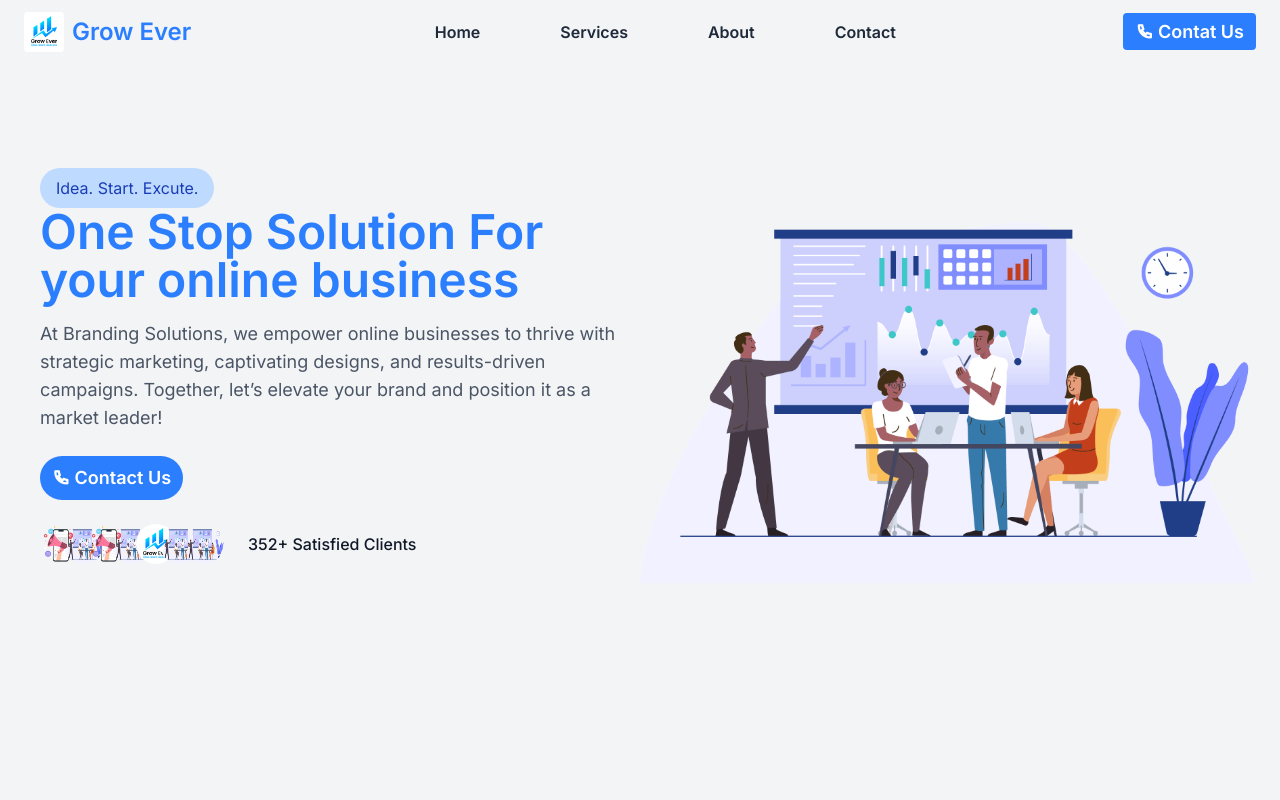
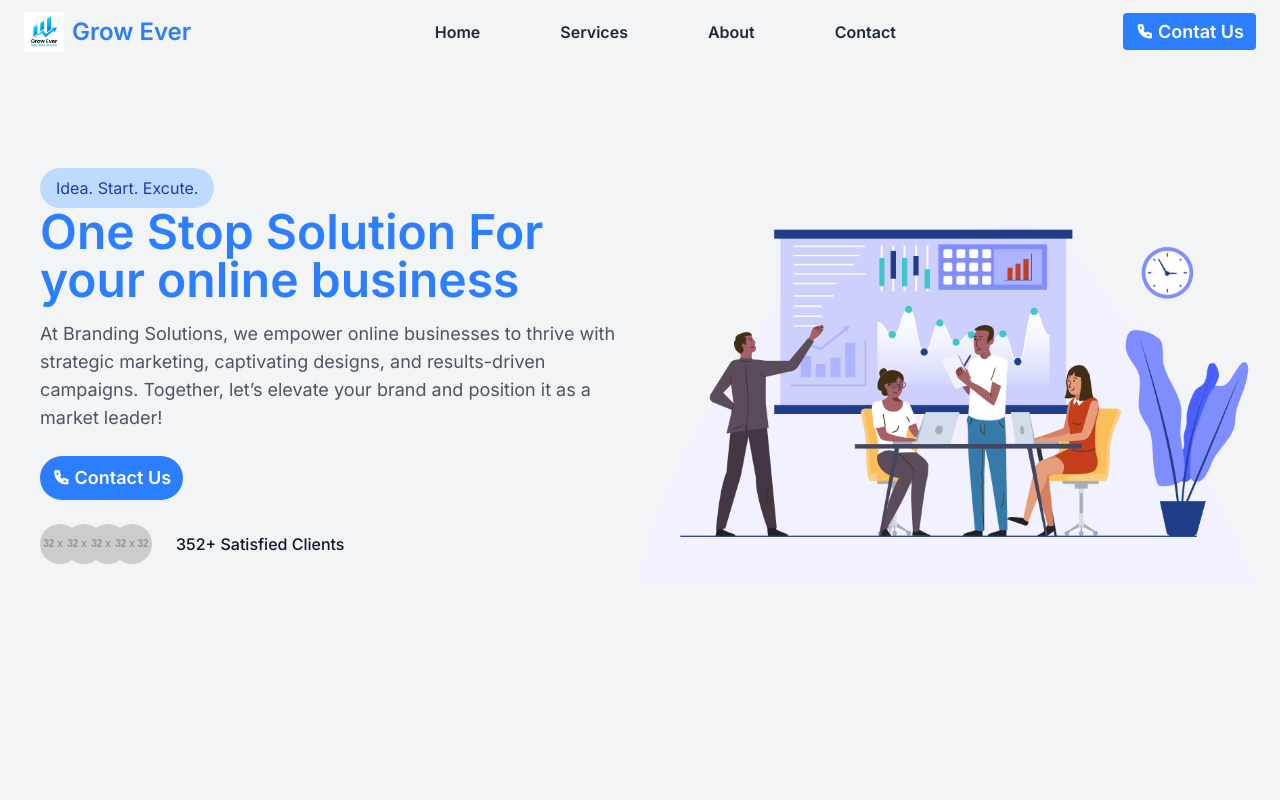
Before and after one commit to minhajulislamme/Agency-Website, a website: page index.html in a window 1280 px wide. Shown: the top 800 px of the page. Drawn offline with nearby package versions, Linux system fonts and the light colour scheme; placeholder pictures from the web are drawn by us; a web font is replaced by a local one.

Commit message:
fix logo

```diff
--- a/index.html
+++ b/index.html
@@ -92,13 +92,11 @@
 
                <div class="flex justify-start items-center mt-6">
                 <div class=" flex mr-6">
-                    <img src="./Mobile-marketing-png.png"alt="" class="w-10 h-10 rounded-full">
-                    <img src="./Marketing-Trends-2024_Flash-vector.png"alt="" class="w-10 h-10 -ml-4 rounded-full">
-                    <img src="./Mobile-marketing-png.png"alt="" class="w-10 h-10 -ml-4 rounded-full">
-                    <img src="./Marketing-Trends-2024_Flash-vector.png"alt="" class="w-10 h-10 -ml-4 rounded-full">
-                    <img src="./Grow Ever Logo.png"alt="" class="w-10 h-10 -ml-4 rounded-full">
-                    <img src="./Marketing-Trends-2024_Flash-vector.png"alt="" class="w-10 h-10 -ml-4 rounded-full">
-                    <img src="./Marketing-Trends-2024_Flash-vector.png"alt="" class="w-10 h-10 -ml-4 rounded-full">
+                    <img src="https://placehold.co/32x32"alt="" class="w-10 h-10 rounded-full">
+                    <img src="https://placehold.co/32x32"alt="" class="w-10 h-10 -ml-4 rounded-full">
+                    <img src="https://placehold.co/32x32"alt="" class="w-10 h-10 -ml-4 rounded-full">
+                    <img src="https://placehold.co/32x32"alt="" class="w-10 h-10 -ml-4 rounded-full">
+
 
 
                 </div>
```
Also changed, not shown: src/style.css.
